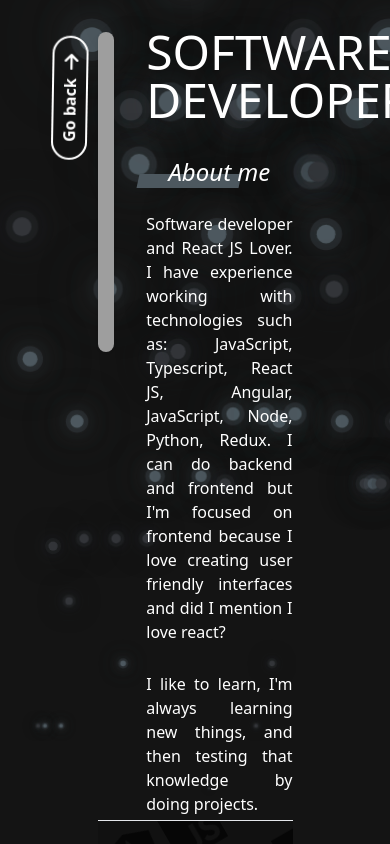
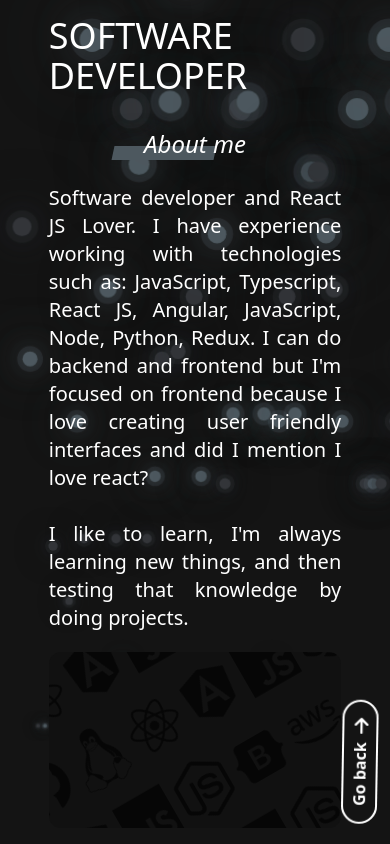
Before and after one commit to K-Torres/Portfolio, a React (Vite) app: page / in a window 390 px wide. Both pictures are taken after a click on the element 195 px from the left and 161 px from the top of the page. Built offline with nearby package versions, Linux system fonts and the light colour scheme; grey boxes are pictures that could not be loaded.

Commit message:
responsive

```diff
--- a/src/components/about.tsx
+++ b/src/components/about.tsx
@@ -1,14 +1,11 @@
 import '../styles/about.css';
 
 const About = () => {
-    return <div className="w-1/2 z-10 max-h-screen">
-        <div className="w-full flex justify-center gap-8">
-            <div className="w-2/6">
-                <img src="/src/assets/images/me.jpg"
-                    alt="..." className="shadow w-80 h-80 object-cover rounded-lg grayscale-[9] hover:grayscale-0 ease-in transition-all align-middle border-none mt-8" />
-            </div>
+    return <div className=" w-full z-10 h-screen flex justify-center lg:items-center ">
+        <div className='flex flex-col lg:flex-row h-screen xl:h-3/4 2xl:h-1/2 w-full xl:w-3/4 overflow-auto'>
+            <div className="w-full flex justify-center gap-8 text-xl">
                 <div className="text-white flex flex-col align-middle w-3/4">
-                <h1 className="text-5xl font-extralight mt-7 "> SOFTWARE DEVELOPER </h1>
+                    <h1 className="text-4xl xl:text-3xl 2xl:text-5xl font-extralight mt-4 2xl:mt-1"> SOFTWARE DEVELOPER </h1>
                     <p className="underline-text w-auto self-center text-2xl font-medium mt-8 relative italic">About me</p>
                     <p className="my-6 text-justify">
                         Software developer and React JS Lover. I have experience working with technologies such as: JavaScript, Typescript, React JS, Angular, JavaScript, Node, Python, Redux. I can do backend and frontend but I'm focused on frontend because I love creating user friendly interfaces and did I mention I love react?
@@ -20,8 +17,9 @@ const About = () => {
                 </div>
             </div>
 
-        <hr></hr>
-        <div className="relative w-full h-[calc(100%-390px)] bg-[#111] flex flex-col overflow-hidden">
+            <hr className='hidden lg:block'></hr>
+            <div className="flex relative w-3/4 m-auto flex-col overflow-hidden rounded-xl mt-4 mb-4 bg-[#111]
+            lg:mr-2 lg:w-full xl:mr-0 sm:h-2/5 lg:h-auto">
                 {Array.from(Array(14), () => {
                     return <div className="row relative w-full flex whitespace-nowrap" >
                         {Array.from(Array(2), () => {
@@ -29,6 +27,7 @@ const About = () => {
                         })}
                     </div>
                 })}
+            </div>
         </div>
     </div>
 }
--- a/src/components/goBackButton.tsx
+++ b/src/components/goBackButton.tsx
@@ -12,7 +12,7 @@ const GoBackButton = () => {
 
     if (page === "Menu") return
 
-    return <button onClick={handlePageChange} className="z-50 flex flex-row absolute top-20 left-2 bg-transparent py-1 px-4 border-2
+    return <button onClick={handlePageChange} className="z-50 flex flex-row absolute bottom-16 -right-8 xl:top-20 xl:left-2 xl:bottom-auto xl:right-auto bg-transparent py-1 px-4 border-2
     rounded-full border-white gap-2 items-center rotate-[271deg] transition-all duration-1000 ease-out hover:bg-gray-600 hover:scale-105">
         <p className="text-white font-semibold">Go back</p>
         <div className="w-4 h-4 fill-white">
--- a/src/components/menu.tsx
+++ b/src/components/menu.tsx
@@ -24,7 +24,8 @@ function App() {
     }
 
     return (
-        <div ref={cardsContainer} className='cards-container w-[calc(100vw)] xl:w-auto grid grid-cols-1 xl:grid-cols-2 gap-4 h-[95vh] xl:h-[82vh] m-auto justify-items-center overflow-auto xl:overflow-hidden'>
+        <div ref={cardsContainer} className='cards-container w-[calc(100vw)] xl:w-auto grid grid-cols-1 xl:grid-cols-2
+         gap-4 h-[95vh] lg:h-[90vh] xl:h-[82vh] m-auto justify-items-center overflow-auto xl:overflow-hidden'>
             {
                 MenuItems.map((item: IMenuCard) => {
                     return <MenuCard card={item} key={item.id}></MenuCard>
--- a/src/components/profesional-profile.tsx
+++ b/src/components/profesional-profile.tsx
@@ -1,13 +1,12 @@
-import GoBackButton from "./goBackButton";
 import "../styles/profesional-profile.css";
 
 const ProfesionalProfile = () => {
-    return <div className="w-1/2 z-10 max-h-screen scrollbar-thin scrollbar-thumb-slate-700 scrollbar-track-slate-300">
+    return <div className="w-full xl:w-1/2 z-10 max-h-screen scrollbar-thin scrollbar-thumb-slate-700 scrollbar-track-slate-300">
         <div className="w-full flex justify-center gap-8 ">
-            <div className="text-white flex flex-col align-middle w-3/4">
-                <h1 className="text-5xl font-extralight mt-7 text-center"> SOFTWARE DEVELOPER </h1>
+            <div className="text-white flex flex-col align-middle w-3/4 text-md lg:text-lg">
+                <h1 className="text-2xl xl:text-3xl 2xl:text-5xl font-extralight mt-4 2xl:mt-1 text-center"> SOFTWARE DEVELOPER </h1>
                 <p className="underline-text w-auto self-center text-2xl font-medium mt-8 relative italic">Experience</p>
-                <div className="flex justify-between mt-6 text-muted">
+                <div className="flex flex-col md:flex-row justify-between mt-6 text-muted">
                     <p className="my-3 flex gap-1 "><p className="font-semibold text-white">Full-Stack Developer </p> - Double V Partners</p>
                     <p>Sep 2021 – Present</p>
                 </div>
@@ -32,7 +31,7 @@ const ProfesionalProfile = () => {
                     </li>
                 </ul>
                 <hr></hr>
-                <div className="flex justify-between mt-6 text-muted">
+                <div className="flex flex-col md:flex-row justify-between mt-6 text-muted">
                     <p className="my-3 flex gap-1 "><p className="font-semibold text-white">Frontend Developer </p> - Mentor360</p>
                     <p>Sep 2021 – Present</p>
                 </div>
@@ -49,7 +48,7 @@ const ProfesionalProfile = () => {
                     </li>
                 </ul>
                 <hr></hr>
-                <div className="flex justify-between mt-6 text-muted">
+                <div className="flex flex-col md:flex-row justify-between mt-6 text-muted">
                     <p className="my-3 flex gap-1 "><p className="font-semibold text-white">Frontend Developer </p> -  Be on Dev </p>
                     <p>Sep 2021 – Present</p>
                 </div>
--- a/src/components/projects.tsx
+++ b/src/components/projects.tsx
@@ -1,5 +1,4 @@
 import { useState } from "react";
-import GoBackButton from "./goBackButton";
 
 const Projects = () => {
     return (
@@ -35,7 +34,7 @@ const Carousel = () => {
     };
 
     return (
-        <div className="relative overflow-hidden w-2/4 rounded-3xl">
+        <div className="relative overflow-hidden w-[90vw] lg:w-2/4 rounded-3xl">
             <div
                 className="flex w-full rounded-3xl"
                 style={{
@@ -49,7 +48,7 @@ const Carousel = () => {
                             key={index}
                             className="bg-cover bg-no-repeat w-full h-[75vh] flex-shrink-0 cursor-pointer z-10 opacity-100 hover:opacity-40 transition duration-300 ease-in-out"
                             style={{ backgroundColor: "rgba(251, 251, 251, 0.2)" }}
-                            src="/src/assets/images/project1.png"
+                            src="/src/assets/images/project12.png"
                         />
                         <div className={`absolute w-full top-1/2 -translate-y-1/2 cursor-pointer`} style={{ right: `-${(index) * 100}%` }}>
                             <div className="w-3/4 m-auto">
--- a/src/styles/contact.css
+++ b/src/styles/contact.css
@@ -3,7 +3,7 @@
   position: absolute;
   width: 100%;
   height: 100%;
-  background: #4d585f;
+  background: linear-gradient(0deg, transparent, #4d585f, #4d585f);
   bottom: 50%;
   left: 50%;
   transform-origin: bottom left;
@@ -16,7 +16,7 @@
   position: absolute;
   width: 100%;
   height: 100%;
-  background: #4d585f;
+  background: linear-gradient(0deg, transparent, #4d585f, #4d585f);
   top: 50%;
   right: 50%;
   transform-origin: top right;
```
Also changed, not shown: src/components/contact.tsx (+9 -8 lines), src/assets/images/project12.png (added), src/styles/projects.css (added). Lines whose indentation alone changed are shown as unchanged.
